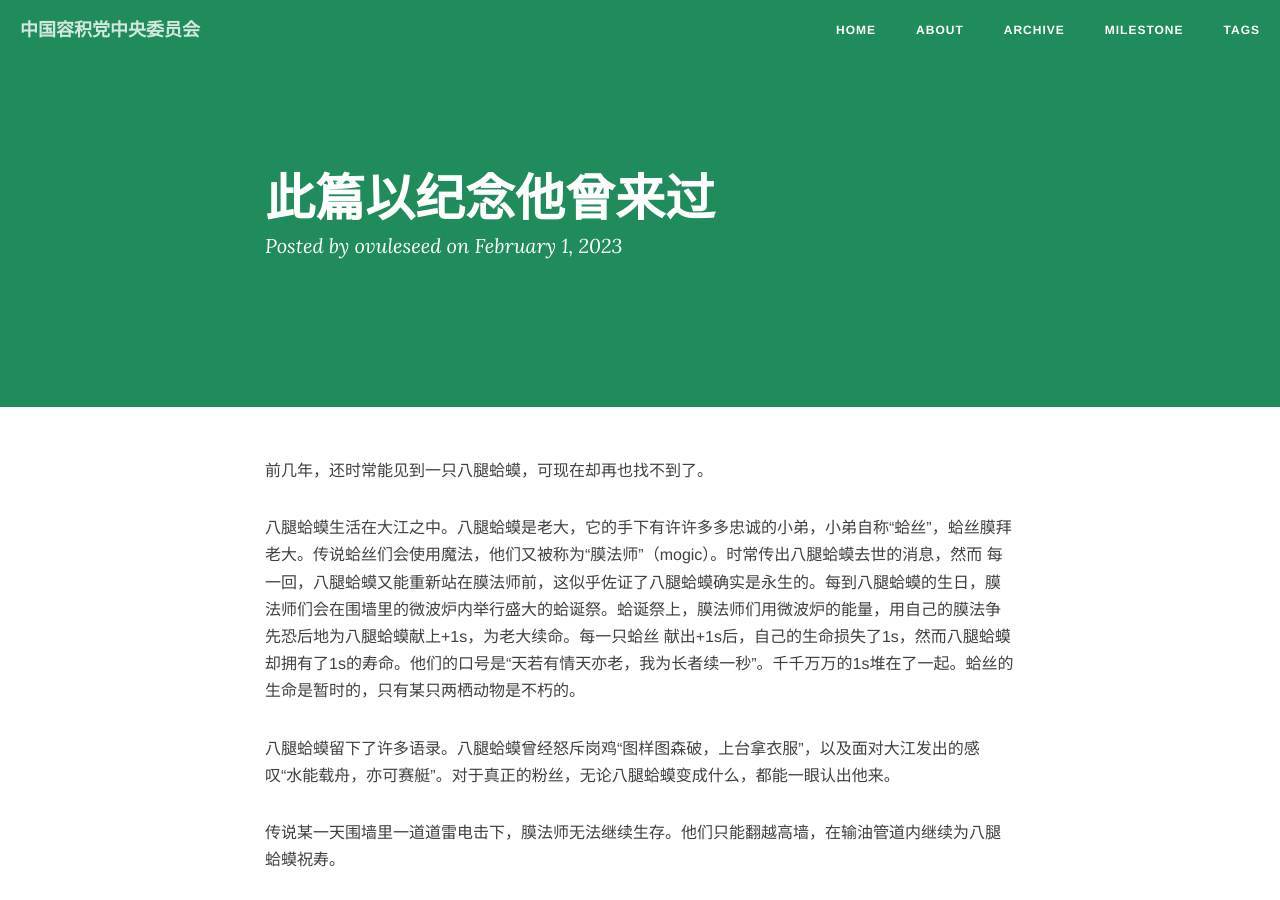
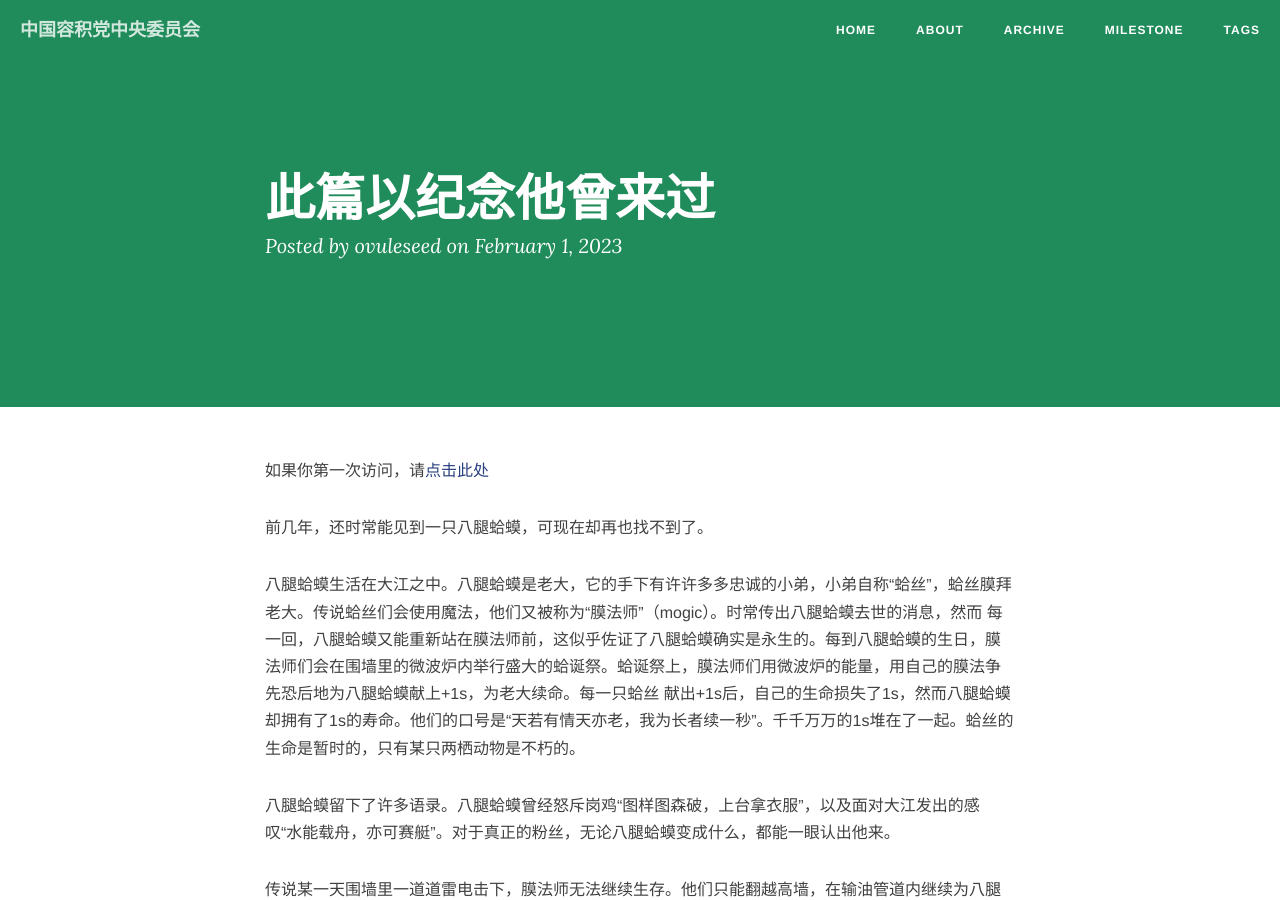
Before and after one commit to ovule-seed/ovule-seed.github.io, a Jekyll site: the page built from _posts/2023-02-01-a2.md, in a window 1280 px wide and 900 px high. Built offline with Jekyll 4.4.1, drawn with Linux system fonts in a browser that asks for light colours; nearby versions of some CDN libraries; comment, search, counter and statistics services are not loaded.

Commit message:
Update 2023-02-01-a2.md

```diff
--- a/_posts/2023-02-01-a2.md
+++ b/_posts/2023-02-01-a2.md
@@ -6,6 +6,8 @@ categories: blog
 tags:
 description:
 ---
+
+如果你第一次访问，请[点击此处](https://ovule-seed.github.io/blog/2023/01/30/z9/)
 
 前几年，还时常能见到一只八腿蛤蟆，可现在却再也找不到了。
 
```
